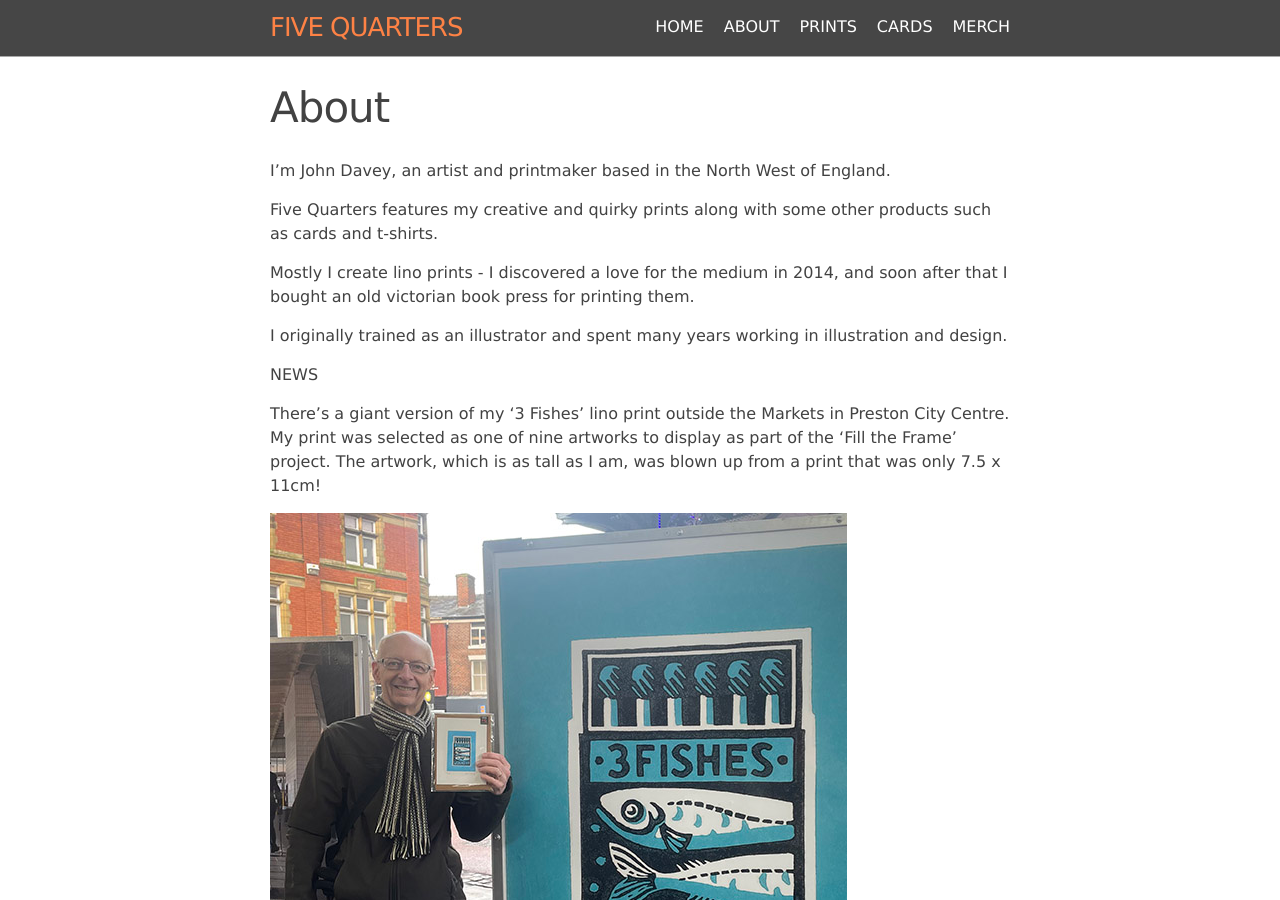
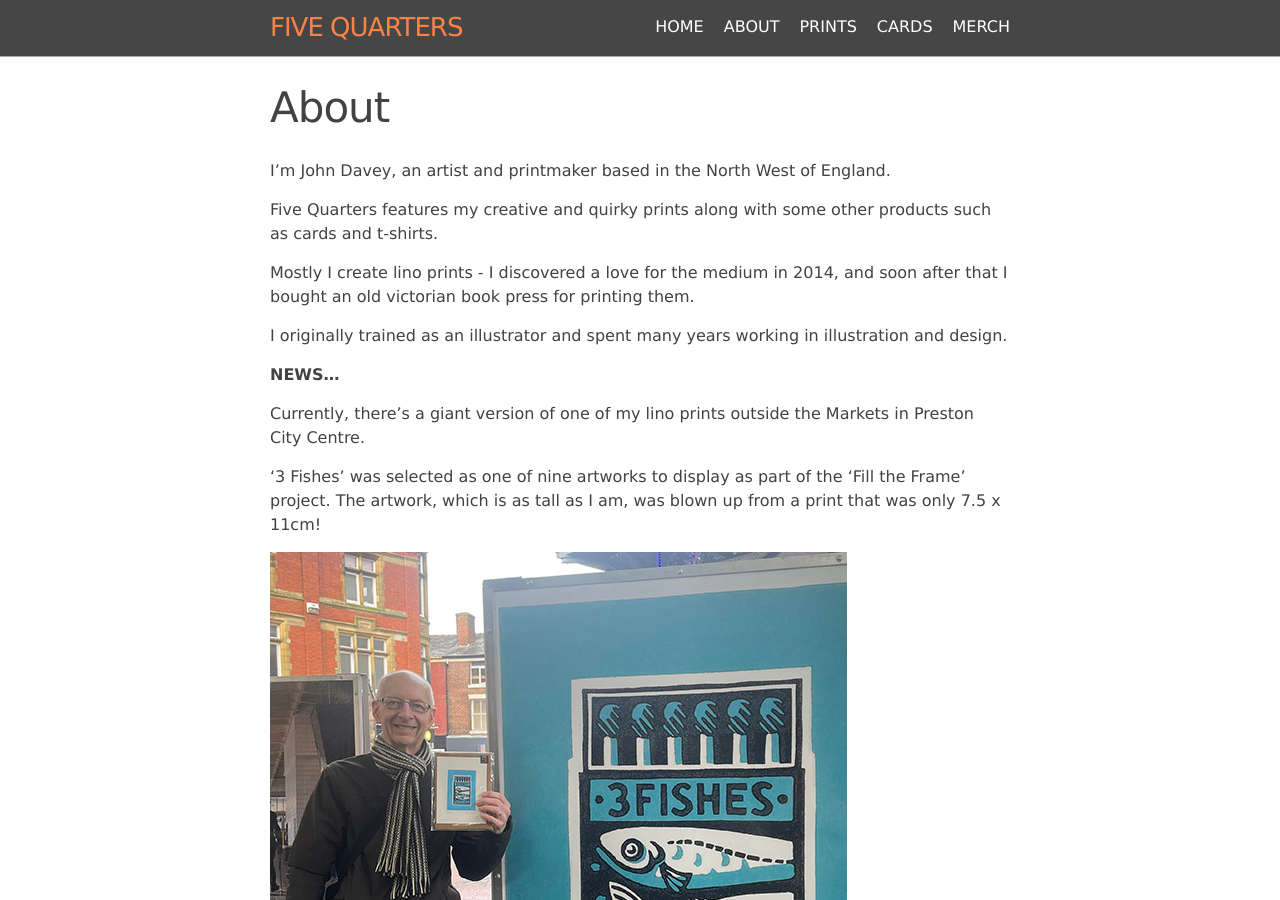
Before and after one commit to Five-Quarters/five-quarters.github.io, a Jekyll site: the page built from about.markdown, in a window 1280 px wide and 900 px high. Built offline with Jekyll 4.4.1, drawn with Linux system fonts in a browser that asks for light colours.

Commit message:
Tweaks to the news text

```diff
--- a/about.markdown
+++ b/about.markdown
@@ -13,8 +13,10 @@
 
 I originally trained as an illustrator and spent many years working in illustration and design.
 
-NEWS
+<b>NEWS...</b>
 
-There's a giant version of my '3 Fishes' lino print outside the Markets in Preston City Centre. My print was selected as one of nine artworks to display as part of the 'Fill the Frame' project. The artwork, which is as tall as I am, was blown up from a print that was only 7.5 x 11cm!
+Currently, there's a giant version of one of my lino prints outside the Markets in Preston City Centre.
+
+'3 Fishes' was selected as one of nine artworks to display as part of the 'Fill the Frame' project. The artwork, which is as tall as I am, was blown up from a print that was only 7.5 x 11cm!
 
 ![blueprint](/assets/img/prints/news-market-large.jpg)
```
